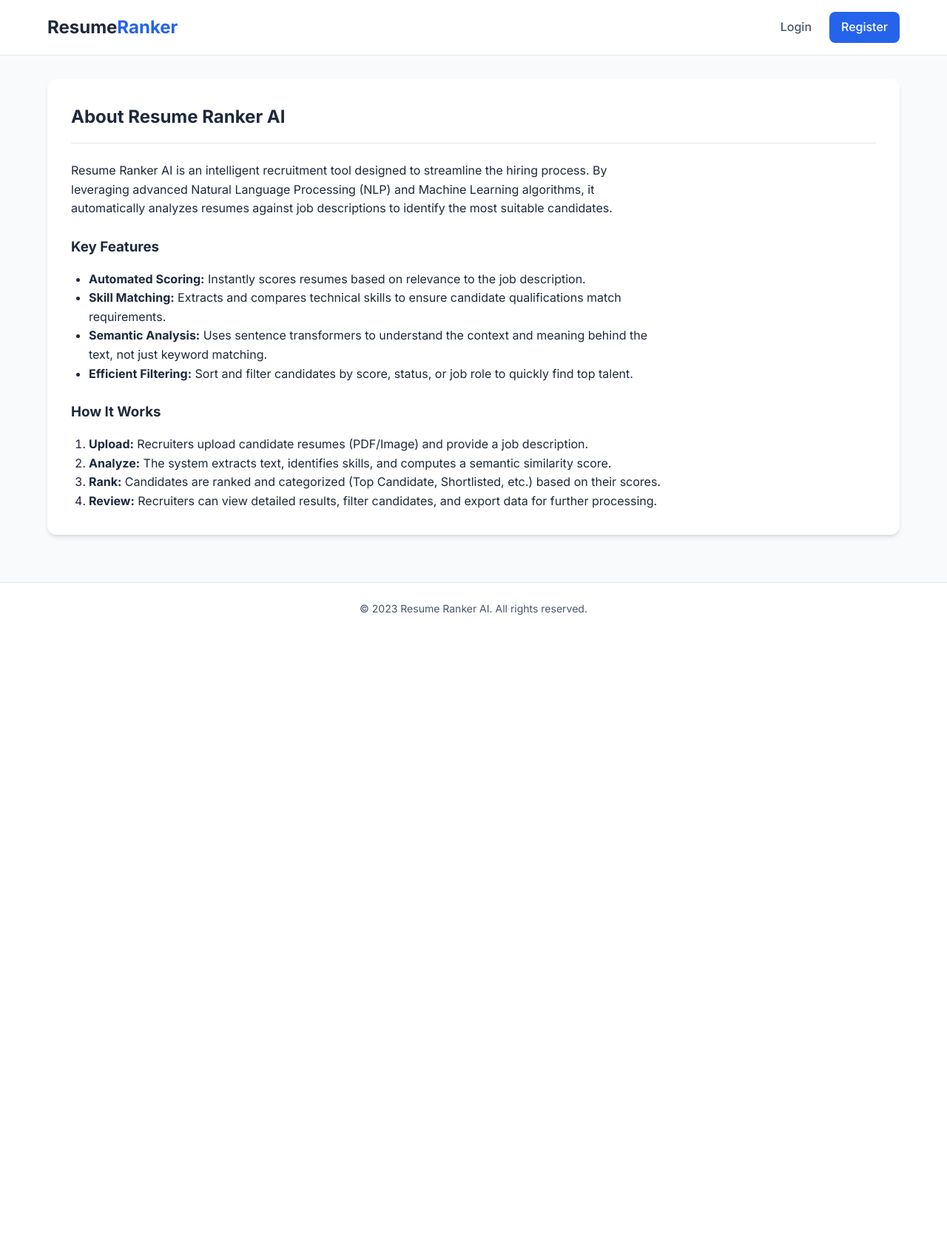
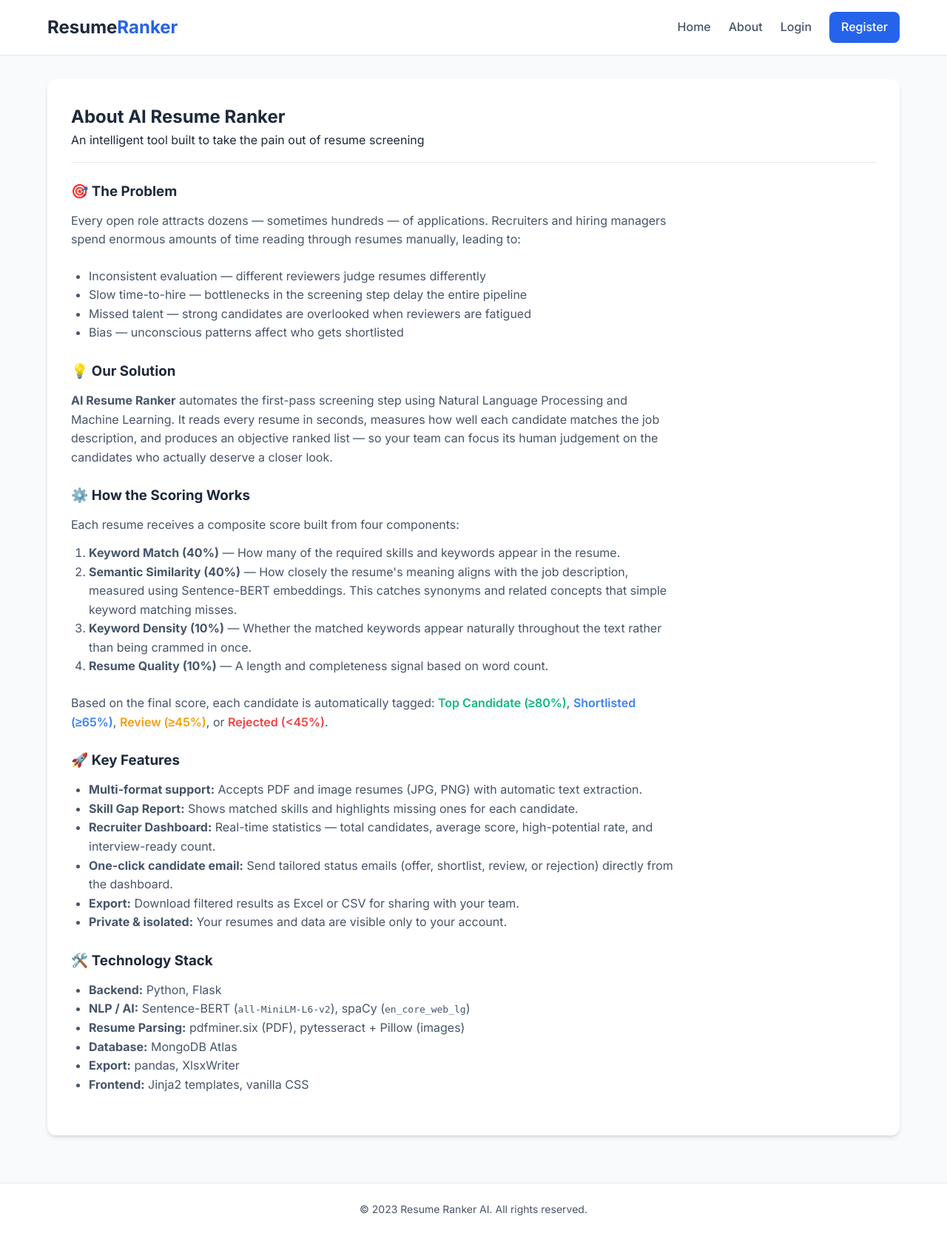
Before and after one commit to Gajanan9960/ai_resume_ranker, a Flask app: page /about in a window 1280 px wide. Shown: the whole page at 74% size. Before the commit the page ends 831 px from the top, so only its background shows below. Run offline with Flask 3, Linux system fonts and the light colour scheme.

Commit message:
fix: multi-user data isolation, missing OCR function, security hardening, landing page, clarity improvements
Agent-Logs-Url: https://github.com/Gajanan9960/ai_resume_ranker/sessions/5b1c5061-0c38-4b70-971e-e83975fbb5b8

Co-authored-by: Gajanan9960 <166040186+Gajanan9960@users.noreply.github.com>

```diff
--- a/app.py
+++ b/app.py
@@ -1,20 +1,21 @@
 import os
 import io
+import re
 import csv
-import math
 from math import ceil
-from datetime import datetime, timedelta
+from datetime import datetime
 from collections import Counter
-from flask import Flask, render_template, request, redirect, url_for, session, flash, send_file, jsonify, send_from_directory
+from flask import Flask, render_template, request, redirect, url_for, session, flash, send_file, send_from_directory
 from flask_mail import Mail, Message
-import pymongo
+from bson import ObjectId
 from werkzeug.security import generate_password_hash, check_password_hash
 from werkzeug.utils import secure_filename
-from pymongo import MongoClient, DESCENDING, ASCENDING
+from pymongo import MongoClient, DESCENDING
 from sentence_transformers import SentenceTransformer, util
 from pdfminer.high_level import extract_text
+import pytesseract
+from PIL import Image
 import pandas as pd
-import openpyxl
 import spacy
 from dotenv import load_dotenv
 
@@ -22,7 +23,7 @@ from dotenv import load_dotenv
 load_dotenv()
 
 app = Flask(__name__)
-app.secret_key = "supersecretkey"  # Change this in production
+app.secret_key = os.getenv("SECRET_KEY", "change-me-in-production")
 app.config["UPLOAD_FOLDER"] = "uploads"
 os.makedirs(app.config["UPLOAD_FOLDER"], exist_ok=True)
 
@@ -55,9 +56,16 @@ def extract_text_from_pdf(file_path):
     except Exception:
         return ""
 
+def extract_text_from_image(file_path):
+    """Extract text from an image file using OCR (pytesseract)."""
+    try:
+        img = Image.open(file_path)
+        return pytesseract.image_to_string(img)
+    except Exception:
+        return ""
+
 def extract_email(text):
     """Extract an email address from resume text."""
-    import re
     match = re.search(r'[\w\.-]+@[\w\.-]+\.\w+', text)
     return match.group(0) if match else "N/A"
 
@@ -194,12 +202,17 @@ def weighted_resume_score(text, job_keywords, job_desc):
 
 
 # ------------------ AUTH ROUTES ------------------
-# ------------------ AUTH ROUTES ------------------
 @app.route("/")
 def index():
     if "user_id" in session:
         return redirect(url_for("dashboard"))
-    return redirect(url_for("login"))
+    return render_template("home.html")
+
+@app.route("/home")
+def home():
+    if "user_id" in session:
+        return redirect(url_for("dashboard"))
+    return render_template("home.html")
 
 @app.route("/register", methods=["GET", "POST"])
 def register():
@@ -356,12 +369,12 @@ def results():
     job_filter = request.args.get("job_filter", "").strip()
     sort_by = request.args.get("sort_by", "uploaded_at")
 
-    query = {}
+    query = {"user_id": session["user_id"]}
     if search:
         query["$or"] = [
-            {"filename": {"$regex": search, "$options": "i"}},
-            {"matched_skills": {"$regex": search, "$options": "i"}},
-            {"resume_text": {"$regex": search, "$options": "i"}}
+            {"filename": {"$regex": re.escape(search), "$options": "i"}},
+            {"matched_skills": {"$regex": re.escape(search), "$options": "i"}},
+            {"name": {"$regex": re.escape(search), "$options": "i"}}
         ]
     if tag_filter:
         query["tag"] = tag_filter
@@ -380,14 +393,15 @@ def results():
         .skip(skips)
         .limit(per_page)
     )
-    total_pages = ceil(total / per_page)
+    total_pages = ceil(total / per_page) if total > 0 else 1
 
     for r in resumes:
         r["uploaded_str"] = humanize_time(r.get("uploaded_at"))
         r["score"] = round(float(r.get("score", 0)), 2)
 
-    all_tags = sorted(filter(None, resumes_collection.distinct("tag")))
-    all_titles = sorted(filter(None, resumes_collection.distinct("job_title")))
+    user_query = {"user_id": session["user_id"]}
+    all_tags = sorted(filter(None, resumes_collection.distinct("tag", user_query)))
+    all_titles = sorted(filter(None, resumes_collection.distinct("job_title", user_query)))
 
     success = session.pop("upload_success", False)
 
@@ -411,11 +425,14 @@ def results():
 @app.route("/export_excel")
 def export_excel():
     """Export filtered resumes as Excel file."""
+    if "user_id" not in session:
+        return redirect(url_for("login"))
+
     job_filter = request.args.get("job_filter", "")
     tag_filter = request.args.get("tag", "")
     sort_by = request.args.get("sort_by", "uploaded_at")
 
-    query = {}
+    query = {"user_id": session["user_id"]}
     if job_filter:
         query["job_title"] = job_filter
     if tag_filter:
@@ -431,10 +448,12 @@ def export_excel():
     for r in resumes:
         uploaded = r.get("uploaded_at")
         data.append({
+            "Name": r.get("name", "N/A"),
             "Filename": r.get("filename", "N/A"),
             "Job Title": r.get("job_title", "Unknown"),
             "Score (%)": round(float(r.get("score", 0.0)), 2),
             "Tag": r.get("tag", "—"),
+            "Email": r.get("email", "N/A"),
             "Matched Skills": ", ".join(r.get("matched_skills", [])),
             "Missing Skills": ", ".join(r.get("missing_skills", [])),
             "Uploaded At": uploaded.strftime("%Y-%m-%d %H:%M:%S") if isinstance(uploaded, datetime) else str(uploaded)
@@ -455,16 +474,21 @@ def export_excel():
 
 @app.route("/download/csv")
 def download_csv():
-    """Export all resumes as CSV."""
+    """Export current user's resumes as CSV."""
+    if "user_id" not in session:
+        return redirect(url_for("login"))
+
     output = io.StringIO()
     writer = csv.writer(output)
-    writer.writerow(["Filename", "Job Title", "Score", "Tag", "Matched Skills", "Missing Skills"])
-    for r in resumes_collection.find():
+    writer.writerow(["Name", "Filename", "Job Title", "Score", "Tag", "Email", "Matched Skills", "Missing Skills"])
+    for r in resumes_collection.find({"user_id": session["user_id"]}):
         writer.writerow([
+            r.get("name", "N/A"),
             r.get("filename", "N/A"),
             r.get("job_title", "Unknown"),
             r.get("score", 0),
             r.get("tag", "—"),
+            r.get("email", "N/A"),
             ", ".join(r.get("matched_skills", [])),
             ", ".join(r.get("missing_skills", []))
         ])
@@ -483,8 +507,7 @@ def send_email_to_candidate(resume_id):
     if "user_id" not in session:
         return redirect(url_for("login"))
 
-    from bson import ObjectId
-    resume = resumes_collection.find_one({"_id": ObjectId(resume_id)})
+    resume = resumes_collection.find_one({"_id": ObjectId(resume_id), "user_id": session["user_id"]})
 
     if not resume:
         flash("Resume not found.", "danger")
@@ -557,7 +580,6 @@ Recruitment Team"""
         flash(f"Email successfully sent to {name}!", "success")
     except Exception as e:
         print(f"Email error: {e}")
-        # Fallback to mailto if backend sending fails
         import urllib.parse
         body = urllib.parse.quote(message)
         subject_enc = urllib.parse.quote(subject)
@@ -575,7 +597,7 @@ def dashboard():
     tag_filter = request.args.get("tag")
     title_filter = request.args.get("job_title")
 
-    query = {}
+    query = {"user_id": session["user_id"]}
     if tag_filter:
         query["tag"] = tag_filter
     if title_filter:
@@ -603,10 +625,11 @@ def dashboard():
     avg_score = round(sum(scores) / total_resumes, 2)
     high_score_pct = round(len([s for s in scores if s >= 80]) / total_resumes * 100, 1)
 
-    # --- Tag & title stats ---
+    # --- Tag & title stats (scoped to current user) ---
     tag_counts = Counter([r.get("tag", "Unknown") for r in resumes])
-    all_tags = sorted(resumes_collection.distinct("tag"))
-    all_titles = sorted(resumes_collection.distinct("job_title"))
+    user_base_query = {"user_id": session["user_id"]}
+    all_tags = sorted(resumes_collection.distinct("tag", user_base_query))
+    all_titles = sorted(resumes_collection.distinct("job_title", user_base_query))
 
     # --- Top 5 skills ---
     all_skills = [s for r in resumes for s in r.get("matched_skills", [])]
@@ -659,8 +682,8 @@ def dashboard():
 def clear_resumes():
     if "user_id" not in session:
         return redirect(url_for("login"))
-    resumes_collection.delete_many({})
-    flash("All resumes cleared successfully.", "success")
+    resumes_collection.delete_many({"user_id": session["user_id"]})
+    flash("All your resumes have been cleared successfully.", "success")
     return redirect(url_for("results"))
 
 @app.route("/about")
@@ -669,9 +692,16 @@ def about():
 
 @app.route("/uploads/<filename>")
 def serve_resume(filename):
+    if "user_id" not in session:
+        return redirect(url_for("login"))
+    resume = resumes_collection.find_one({"filename": filename, "user_id": session["user_id"]})
+    if not resume:
+        flash("File not found or access denied.", "danger")
+        return redirect(url_for("results"))
     return send_from_directory(app.config["UPLOAD_FOLDER"], filename)
 
 # ------------------ MAIN ------------------
 if __name__ == "__main__":
     port = int(os.environ.get("PORT", 10000))
-    app.run(host="0.0.0.0", port=port, debug=True)
+    debug = os.environ.get("FLASK_DEBUG", "false").lower() == "true"
+    app.run(host="0.0.0.0", port=port, debug=debug)
--- a/requirements.txt
+++ b/requirements.txt
@@ -5,6 +5,7 @@ sentence-transformers==3.0.1
 pdfminer.six==20221105
 opencv-python-headless==4.9.0.80
 pytesseract==0.3.10
+Pillow==10.3.0
 spacy==3.7.4
 pandas==2.2.2
 MarkupSafe==2.1.5
@@ -13,3 +14,4 @@ xlsxwriter==3.2.0
 scikit-learn==1.5.0
 python-docx==1.1.2
 Flask-Mail==0.9.1
+python-dotenv==1.0.1
--- a/templates/about.html
+++ b/templates/about.html
@@ -1,42 +1,77 @@
 {% extends "base.html" %}
 
-{% block title %}About - Resume Ranker{% endblock %}
+{% block title %}About - AI Resume Ranker{% endblock %}
 
 {% block content %}
 <div class="card">
     <div class="card-header">
-        <h1 class="card-title">About Resume Ranker AI</h1>
+        <h1 class="card-title">About AI Resume Ranker</h1>
+        <p class="text-secondary">An intelligent tool built to take the pain out of resume screening</p>
     </div>
-    <div style="max-width: 800px;">
-        <p style="margin-bottom: 1rem;">
-            Resume Ranker AI is an intelligent recruitment tool designed to streamline the hiring process.
-            By leveraging advanced Natural Language Processing (NLP) and Machine Learning algorithms,
-            it automatically analyzes resumes against job descriptions to identify the most suitable candidates.
+
+    <div style="max-width: 820px; margin-top: 1.5rem;">
+
+        <h3 style="margin: 0 0 0.75rem;">🎯 The Problem</h3>
+        <p style="margin-bottom: 1.5rem; color: var(--text-secondary);">
+            Every open role attracts dozens — sometimes hundreds — of applications. Recruiters and hiring managers
+            spend enormous amounts of time reading through resumes manually, leading to:
+        </p>
+        <ul style="margin-left: 1.5rem; margin-bottom: 1.5rem; color: var(--text-secondary);">
+            <li>Inconsistent evaluation — different reviewers judge resumes differently</li>
+            <li>Slow time-to-hire — bottlenecks in the screening step delay the entire pipeline</li>
+            <li>Missed talent — strong candidates are overlooked when reviewers are fatigued</li>
+            <li>Bias — unconscious patterns affect who gets shortlisted</li>
+        </ul>
+
+        <h3 style="margin: 1.5rem 0 0.75rem;">💡 Our Solution</h3>
+        <p style="margin-bottom: 1.5rem; color: var(--text-secondary);">
+            <strong>AI Resume Ranker</strong> automates the first-pass screening step using Natural Language Processing
+            and Machine Learning. It reads every resume in seconds, measures how well each candidate matches the job
+            description, and produces an objective ranked list — so your team can focus its human judgement on the
+            candidates who actually deserve a closer look.
         </p>
 
-        <h3 style="margin: 1.5rem 0 1rem;">Key Features</h3>
-        <ul style="margin-left: 1.5rem; margin-bottom: 1.5rem;">
-            <li><strong>Automated Scoring:</strong> Instantly scores resumes based on relevance to the job description.
-            </li>
-            <li><strong>Skill Matching:</strong> Extracts and compares technical skills to ensure candidate
-                qualifications match requirements.</li>
-            <li><strong>Semantic Analysis:</strong> Uses sentence transformers to understand the context and meaning
-                behind the text, not just keyword matching.</li>
-            <li><strong>Efficient Filtering:</strong> Sort and filter candidates by score, status, or job role to
-                quickly find top talent.</li>
+        <h3 style="margin: 1.5rem 0 0.75rem;">⚙️ How the Scoring Works</h3>
+        <p style="margin-bottom: 0.75rem; color: var(--text-secondary);">
+            Each resume receives a composite score built from four components:
+        </p>
+        <ol style="margin-left: 1.5rem; margin-bottom: 1.5rem; color: var(--text-secondary);">
+            <li><strong>Keyword Match (40%)</strong> — How many of the required skills and keywords appear in the resume.</li>
+            <li><strong>Semantic Similarity (40%)</strong> — How closely the resume's meaning aligns with the job description,
+                measured using Sentence-BERT embeddings. This catches synonyms and related concepts that simple keyword
+                matching misses.</li>
+            <li><strong>Keyword Density (10%)</strong> — Whether the matched keywords appear naturally throughout the text
+                rather than being crammed in once.</li>
+            <li><strong>Resume Quality (10%)</strong> — A length and completeness signal based on word count.</li>
+        </ol>
+        <p style="margin-bottom: 1.5rem; color: var(--text-secondary);">
+            Based on the final score, each candidate is automatically tagged:
+            <span style="font-weight:600; color: var(--success-color);">Top Candidate (≥80%)</span>,
+            <span style="font-weight:600; color:#3b82f6;">Shortlisted (≥65%)</span>,
+            <span style="font-weight:600; color: var(--warning-color);">Review (≥45%)</span>, or
+            <span style="font-weight:600; color: var(--danger-color);">Rejected (&lt;45%)</span>.
+        </p>
+
+        <h3 style="margin: 1.5rem 0 0.75rem;">🚀 Key Features</h3>
+        <ul style="margin-left: 1.5rem; margin-bottom: 1.5rem; color: var(--text-secondary);">
+            <li><strong>Multi-format support:</strong> Accepts PDF and image resumes (JPG, PNG) with automatic text extraction.</li>
+            <li><strong>Skill Gap Report:</strong> Shows matched skills and highlights missing ones for each candidate.</li>
+            <li><strong>Recruiter Dashboard:</strong> Real-time statistics — total candidates, average score, high-potential rate, and interview-ready count.</li>
+            <li><strong>One-click candidate email:</strong> Send tailored status emails (offer, shortlist, review, or rejection) directly from the dashboard.</li>
+            <li><strong>Export:</strong> Download filtered results as Excel or CSV for sharing with your team.</li>
+            <li><strong>Private &amp; isolated:</strong> Your resumes and data are visible only to your account.</li>
         </ul>
 
-        <h3 style="margin: 1.5rem 0 1rem;">How It Works</h3>
-        <ol style="margin-left: 1.5rem;">
-            <li><strong>Upload:</strong> Recruiters upload candidate resumes (PDF/Image) and provide a job description.
-            </li>
-            <li><strong>Analyze:</strong> The system extracts text, identifies skills, and computes a semantic
-                similarity score.</li>
-            <li><strong>Rank:</strong> Candidates are ranked and categorized (Top Candidate, Shortlisted, etc.) based on
-                their scores.</li>
-            <li><strong>Review:</strong> Recruiters can view detailed results, filter candidates, and export data for
-                further processing.</li>
-        </ol>
+        <h3 style="margin: 1.5rem 0 0.75rem;">🛠️ Technology Stack</h3>
+        <ul style="margin-left: 1.5rem; margin-bottom: 1.5rem; color: var(--text-secondary);">
+            <li><strong>Backend:</strong> Python, Flask</li>
+            <li><strong>NLP / AI:</strong> Sentence-BERT (<code>all-MiniLM-L6-v2</code>), spaCy (<code>en_core_web_lg</code>)</li>
+            <li><strong>Resume Parsing:</strong> pdfminer.six (PDF), pytesseract + Pillow (images)</li>
+            <li><strong>Database:</strong> MongoDB Atlas</li>
+            <li><strong>Export:</strong> pandas, XlsxWriter</li>
+            <li><strong>Frontend:</strong> Jinja2 templates, vanilla CSS</li>
+        </ul>
+
     </div>
 </div>
 {% endblock %}
--- a/templates/base.html
+++ b/templates/base.html
@@ -21,6 +21,8 @@
                     <a href="{{ url_for('about') }}" class="nav-item {% if active_page == 'about' %}active{% endif %}">About</a>
                     <a href="{{ url_for('logout') }}" class="nav-item btn-logout">Logout</a>
                 {% else %}
+                    <a href="{{ url_for('home') }}" class="nav-item {% if active_page == 'home' %}active{% endif %}">Home</a>
+                    <a href="{{ url_for('about') }}" class="nav-item {% if active_page == 'about' %}active{% endif %}">About</a>
                     <a href="{{ url_for('login') }}" class="nav-item">Login</a>
                     <a href="{{ url_for('register') }}" class="nav-item btn-primary">Register</a>
                 {% endif %}
--- a/templates/results.html
+++ b/templates/results.html
@@ -64,7 +64,7 @@
         {% for resume in resumes %}
         <tr>
           <td>
-            <div style="font-weight: 600;">{{ resume.filename }}</div>
+            <div style="font-weight: 600;">{{ resume.name }}</div>
             <div style="font-size: 0.75rem; color: var(--text-secondary);">{{ resume.uploaded_str }}</div>
           </td>
           <td>{{ resume.job_title }}</td>
```
Also changed, not shown: templates/home.html (added, +99 -0 lines), README.md.
